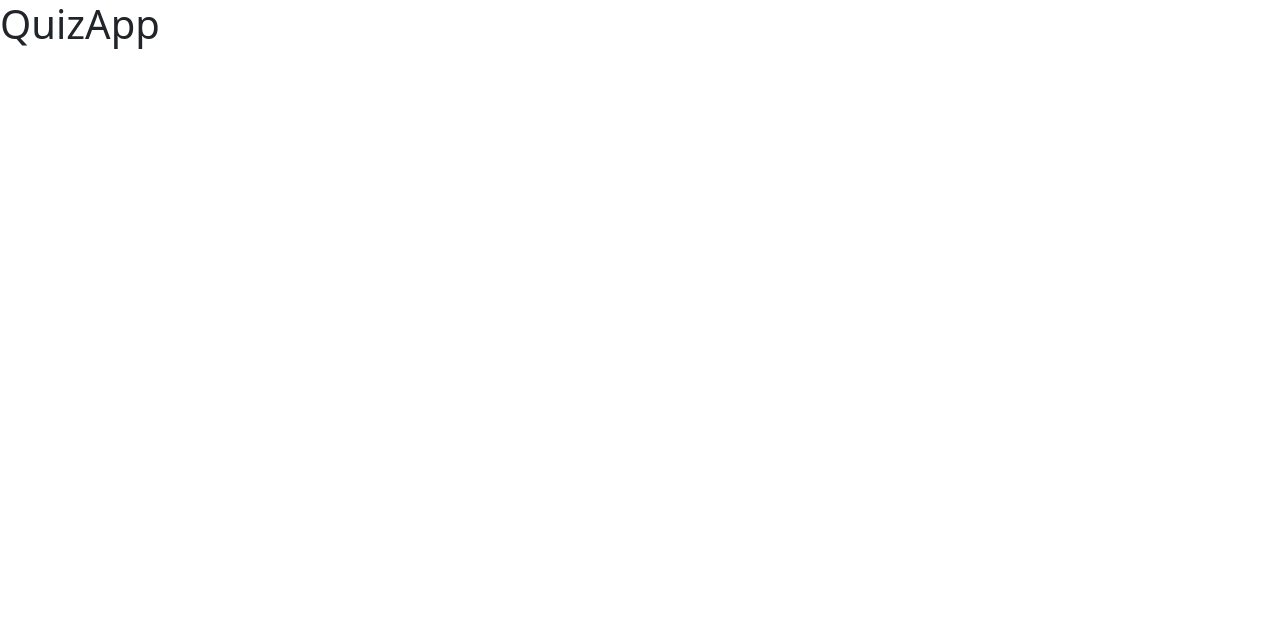
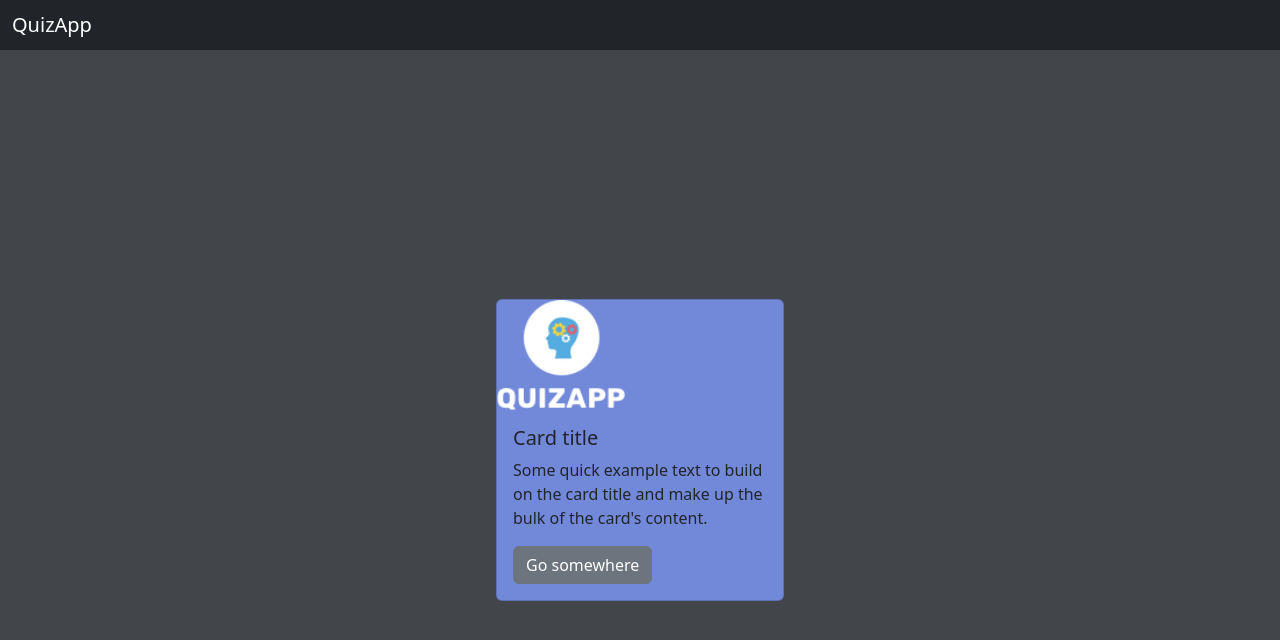
Before and after one commit to MarcoAngermann/quizapp, a website: page index.html in a window 1280 px wide. Drawn offline with nearby package versions, Linux system fonts and the light colour scheme.

Commit message:
add design

```diff
--- a/index.html
+++ b/index.html
@@ -10,6 +10,20 @@
     <script src="script.js"></script>
 </head>
 <body>
-    <h1>QuizApp</h1>
+    <nav class="navbar navbar-dark bg-dark">
+        <div class="container-fluid">
+            <span class="navbar-brand mb-0 h1" >QuizApp</span>
+        </div>
+    </nav>
+<div class="container">
+    <div class="card" style="width: 18rem;">
+        <img src="./img/logo.png" class="card-img-top" alt="...">
+        <div class="card-body">
+          <h5 class="card-title">Card title</h5>
+          <p class="card-text">Some quick example text to build on the card title and make up the bulk of the card's content.</p>
+          <a href="#" class="btn btn-secondary">Go somewhere</a>
+        </div>
+      </div>
+    </div>
 </body>
 </html>
--- a/style.css
+++ b/style.css
@@ -0,0 +1,21 @@
+body {
+    margin: 0px;
+    background-color: #424549;
+
+}
+
+.card {
+    background-color: #7289da;
+}
+
+.container {
+    display: flex;
+    justify-content: center;
+    align-items: center;
+    min-height: 100vh;
+}
+
+.card-img-top {
+    width: 128px;
+    height: auto;
+}
```
Also changed, not shown: img/brain result.png (added), img/brainbg.jpg (added), img/logo.png (added), img/tropy.png (added).
